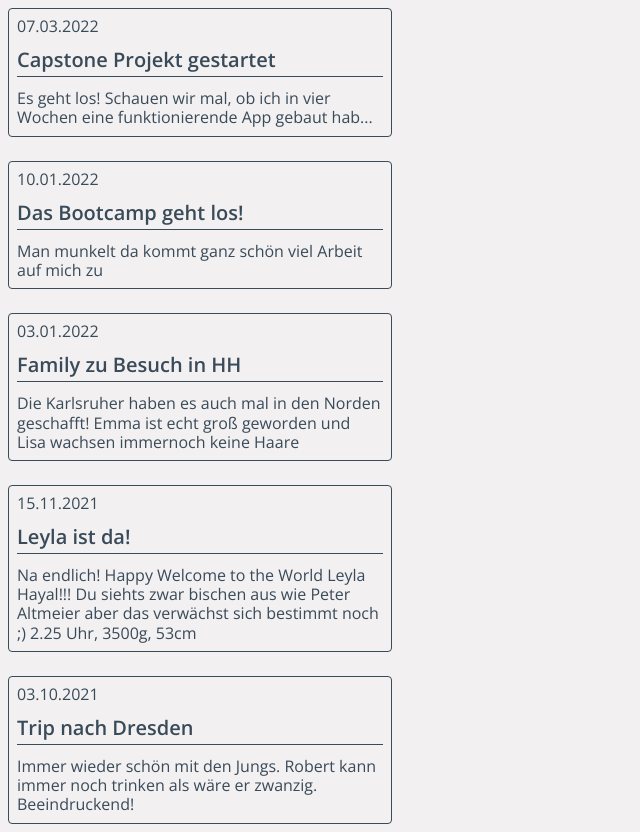
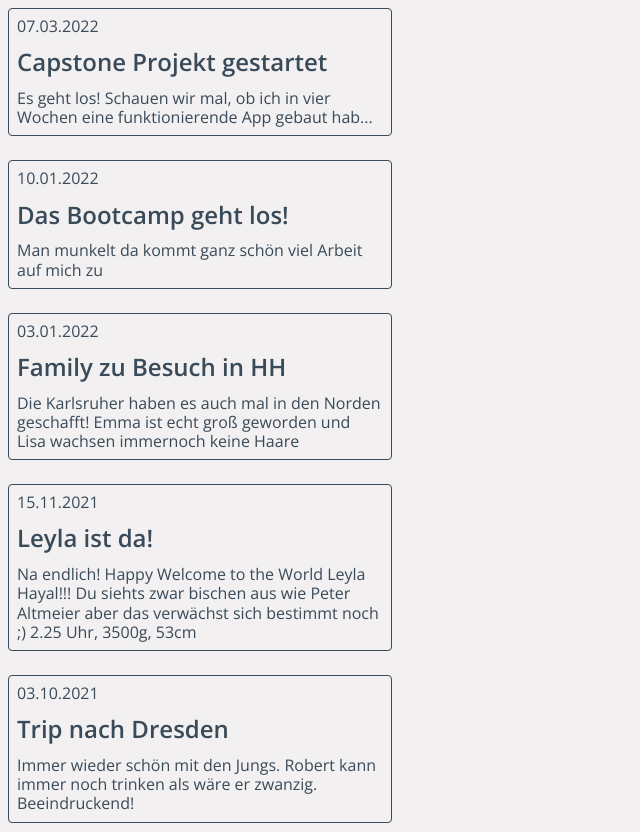
Before and after one commit to lalueders/capstone-project, a React (Create React App) app: page / in a window 1280 px wide. Shown: the whole page, without its empty margins (0-640 px from the left). Built offline with nearby package versions, Linux system fonts and the light colour scheme.

Commit message:
change h1 to h2 in component card

```diff
--- a/src/components/Card.js
+++ b/src/components/Card.js
@@ -4,7 +4,7 @@ export default function Card({ date, heading, text }) {
   return (
     <Wrapper>
       <time>{date}</time>
-      <h1>{heading}</h1>
+      <h2>{heading}</h2>
       <p>{text}</p>
     </Wrapper>
   );
```
